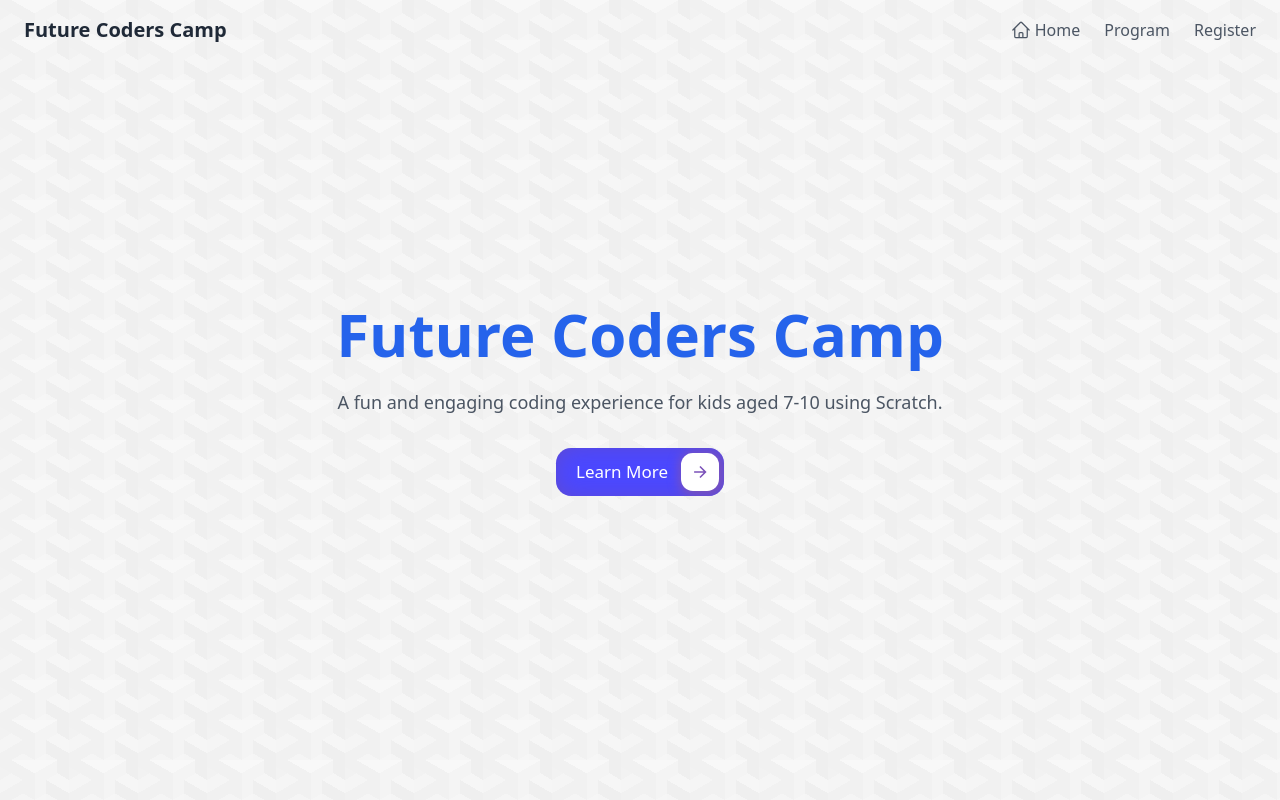
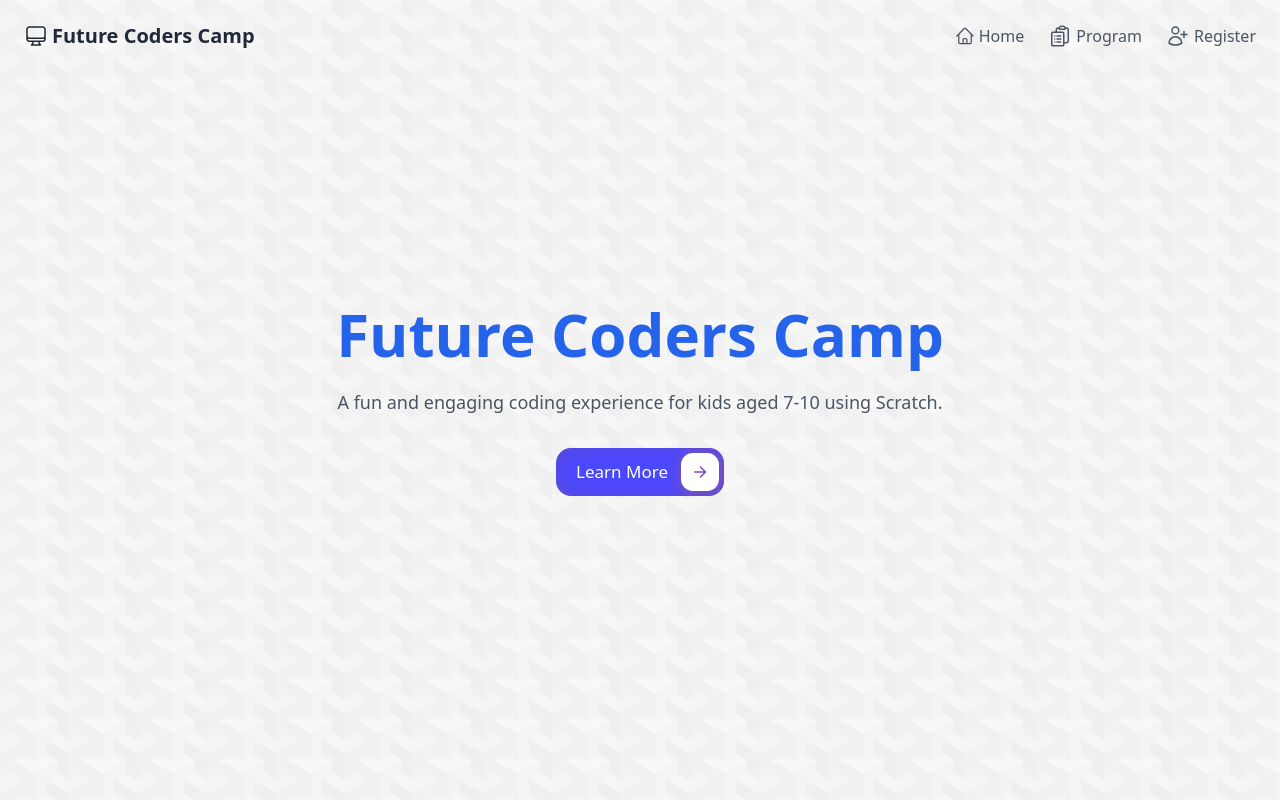
Before and after one commit to FelixTrask/Future-Coders-Camp-Website, a React (Create React App) app: page / in a window 1280 px wide. Shown: the top 800 px of the page. Built offline with nearby package versions, Linux system fonts and the light colour scheme; no server answers.

Commit message:
Started adding github pages + added icons to navbar

```diff
--- a/package.json
+++ b/package.json
@@ -41,6 +41,7 @@
   },
   "devDependencies": {
     "concurrently": "^9.1.2",
+    "gh-pages": "^6.3.0",
     "tailwindcss": "^3.4.17"
   }
 }
--- a/src/App.js
+++ b/src/App.js
@@ -49,10 +49,15 @@ function App() {
   return (
     <div className="min-h-screen flex flex-col future-background">
 
-      {/* Header */}
       <header className={`fixed w-full z-50 transition-all duration-300 ${isScrolled ? 'bg-white shadow-lg py-2' : 'bg-transparent py-4'}`}>
+        <div className="pt-1.5"></div>
         <div className="max-w-7xl mx-auto px-6 flex justify-between items-center">
-          <div className="text-xl font-bold text-gray-800">Future Coders Camp</div>
+          <div className="flex items-center space-x-1 text-xl font-bold text-gray-800">
+            <svg xmlns="http://www.w3.org/2000/svg" fill="none" viewBox="0 0 24 24" strokeWidth={1.5} stroke="currentColor" className="size-6">
+              <path strokeLinecap="round" strokeLinejoin="round" d="M9 17.25v1.007a3 3 0 0 1-.879 2.122L7.5 21h9l-.621-.621A3 3 0 0 1 15 18.257V17.25m6-12V15a2.25 2.25 0 0 1-2.25 2.25H5.25A2.25 2.25 0 0 1 3 15V5.25m18 0A2.25 2.25 0 0 0 18.75 3H5.25A2.25 2.25 0 0 0 3 5.25m18 0V12a2.25 2.25 0 0 1-2.25 2.25H5.25A2.25 2.25 0 0 1 3 12V5.25" />
+            </svg>
+              <span>Future Coders Camp</span>
+          </div>
           <nav className="space-x-6 text-sm md:text-base flex items-center">
             <a href="#top" className="flex items-center space-x-1 text-gray-600 hover:text-blue-600 transition">
               <svg xmlns="http://www.w3.org/2000/svg" fill="none" viewBox="0 0 24 24" strokeWidth={1.5} stroke="currentColor" className="w-5 h-5">
@@ -60,15 +65,27 @@ function App() {
               </svg>
               <span>Home</span>
             </a>
-            <a href="#learn-more" className="text-gray-600 hover:text-blue-600 transition">Program</a>
-            <a href="#signup" className="text-gray-600 hover:text-blue-600 transition">Register</a>
+            <a href="#learn-more" className="flex items-center space-x-1 text-gray-600 hover:text-blue-600 transition">
+            <svg xmlns="http://www.w3.org/2000/svg" fill="none" viewBox="0 0 24 24" strokeWidth={1.5} stroke="currentColor" className="size-6">
+              <path strokeLinecap="round" strokeLinejoin="round" d="M9 12h3.75M9 15h3.75M9 18h3.75m3 .75H18a2.25 2.25 0 0 0 2.25-2.25V6.108c0-1.135-.845-2.098-1.976-2.192a48.424 48.424 0 0 0-1.123-.08m-5.801 0c-.065.21-.1.433-.1.664 0 .414.336.75.75.75h4.5a.75.75 0 0 0 .75-.75 2.25 2.25 0 0 0-.1-.664m-5.8 0A2.251 2.251 0 0 1 13.5 2.25H15c1.012 0 1.867.668 2.15 1.586m-5.8 0c-.376.023-.75.05-1.124.08C9.095 4.01 8.25 4.973 8.25 6.108V8.25m0 0H4.875c-.621 0-1.125.504-1.125 1.125v11.25c0 .621.504 1.125 1.125 1.125h9.75c.621 0 1.125-.504 1.125-1.125V9.375c0-.621-.504-1.125-1.125-1.125H8.25ZM6.75 12h.008v.008H6.75V12Zm0 3h.008v.008H6.75V15Zm0 3h.008v.008H6.75V18Z" />
+            </svg>
+              <span>Program</span>
+            </a>
+            <a href="#signup" className="flex items-center space-x-1 text-gray-600 hover:text-blue-600 transition">
+              <svg xmlns="http://www.w3.org/2000/svg" fill="none" viewBox="0 0 24 24" strokeWidth={1.5} stroke="currentColor" className="size-6">
+                <path strokeLinecap="round" strokeLinejoin="round" d="M18 7.5v3m0 0v3m0-3h3m-3 0h-3m-2.25-4.125a3.375 3.375 0 1 1-6.75 0 3.375 3.375 0 0 1 6.75 0ZM3 19.235v-.11a6.375 6.375 0 0 1 12.75 0v.109A12.318 12.318 0 0 1 9.374 21c-2.331 0-4.512-.645-6.374-1.766Z" />
+              </svg>
+              <span>Register</span>
+            </a>
           </nav>
         </div>
+        <div className="pt-1.5"></div>
       </header>
 
-      {/* Hero Section */}
       <section id="top" className="flex flex-col items-center justify-center min-h-screen text-center px-8">
-        <h1 className="text-4xl md:text-6xl font-bold mb-6 text-blue-600">Future Coders Camp</h1>
+        <h1 className="text-4xl md:text-6xl font-bold mb-6 text-blue-600">
+          <span>Future Coders Camp</span>
+        </h1>
         <p className="max-w-2xl text-lg text-gray-600 mb-8">
           A fun and engaging coding experience for kids aged 7-10 using Scratch.
         </p>
@@ -97,7 +114,6 @@ function App() {
         </a>
       </section>
 
-      {/* About Section */}
       <section id="learn-more" className="min-h-screen bg-white py-20 px-8">
         <div className="max-w-4xl mx-auto text-center">
           <h2 className="text-4xl md:text-5xl font-extrabold text-blue-600 mb-6">About the Camp</h2>
@@ -121,7 +137,6 @@ function App() {
         </div>
       </section>
 
-      {/* Signup Section */}
       <section id="signup" className="min-h-[50vh] flex flex-col items-center justify-center text-center px-8">
         <h2 className="text-3xl font-bold mb-6">Join Our Mailing List</h2>
         <p className="max-w-xl text-gray-600 mb-8">
@@ -169,7 +184,6 @@ function App() {
         )}
       </section>
 
-      {/* Footer */}
       <footer className="text-center py-8 text-gray-500 text-sm">
         © 2025 Future Coders Camp. All rights reserved.
       </footer>
```
Also changed, not shown: 1 other file (tests, documents, lock files or other folders).
